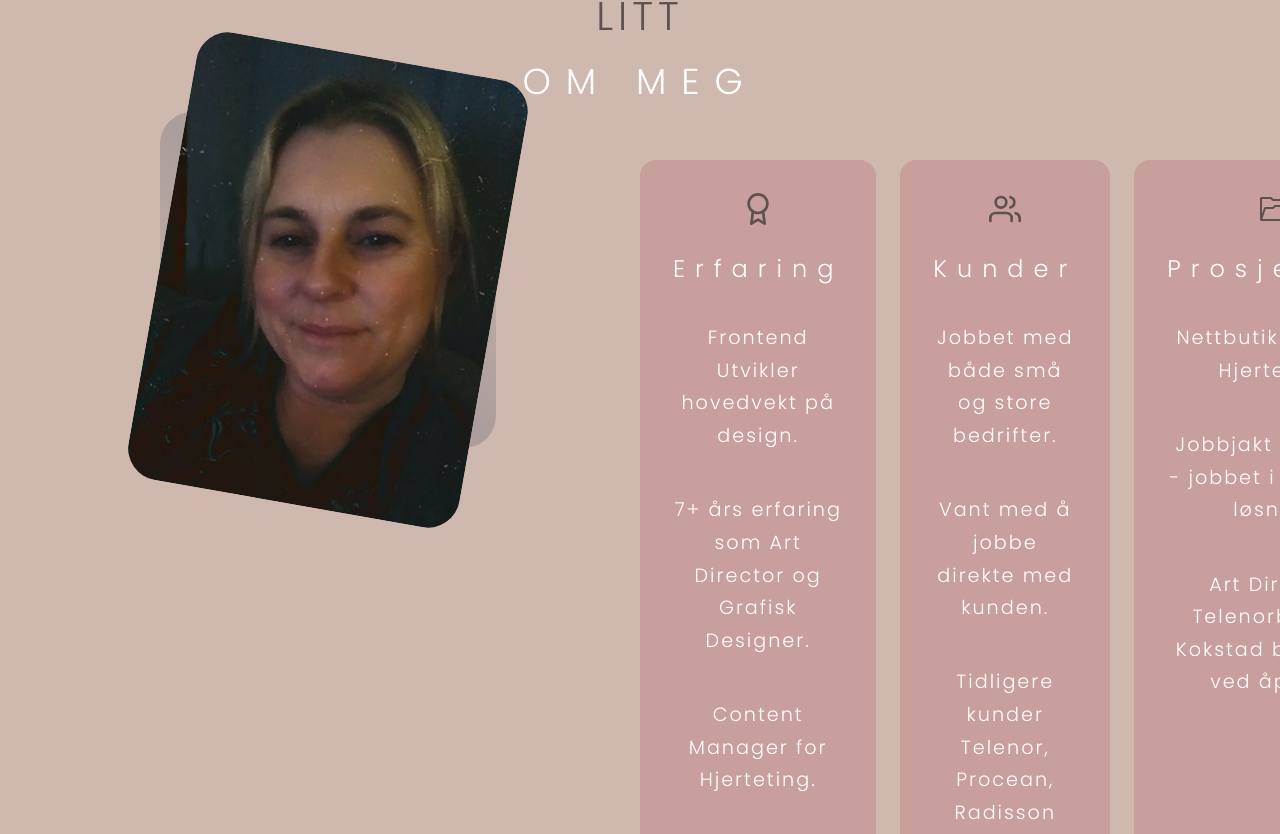
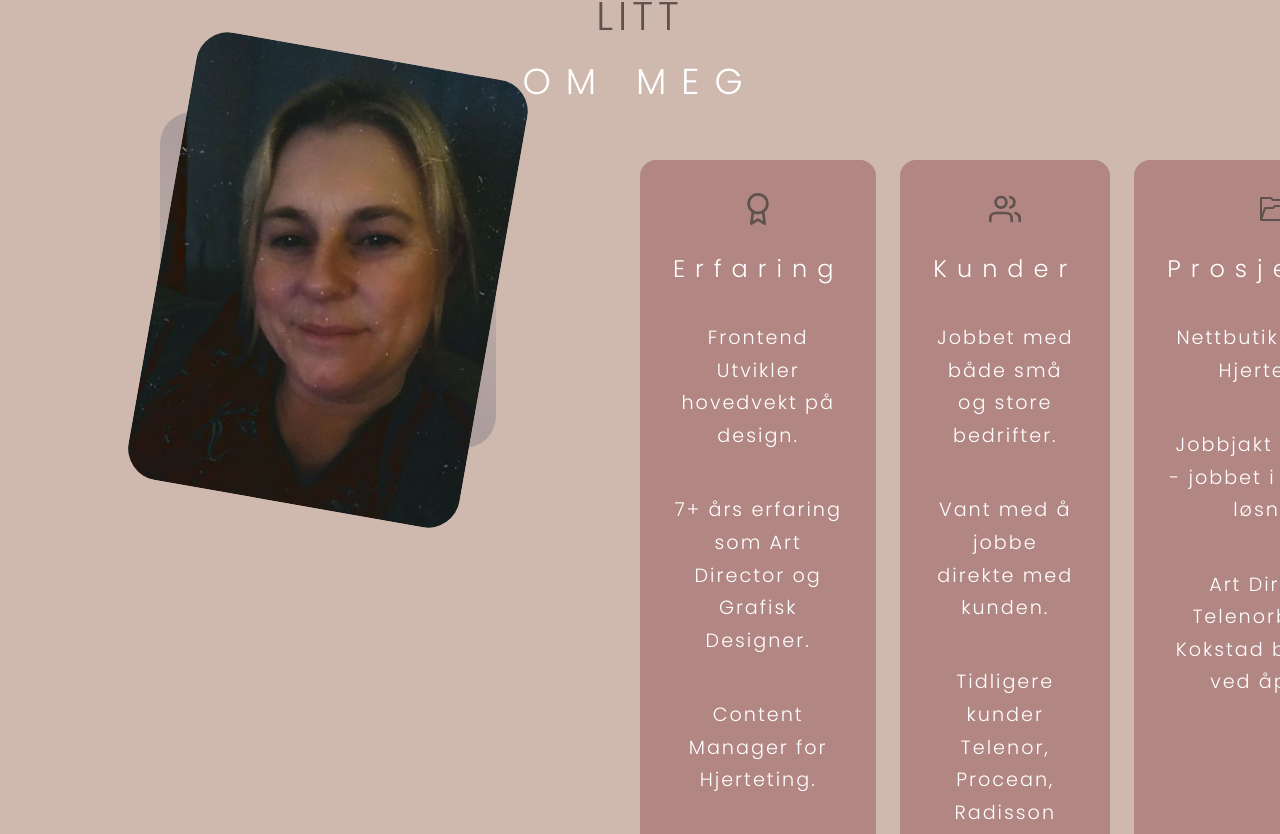
Before and after one commit to Viviann1/praksis-portfolio, a React (Create React App) app: page / in a window 1280 px wide. Shown: the part 946-1780 px from the top of the page. Built offline with nearby package versions, Linux system fonts and the light colour scheme.

Commit message:
adjust color

```diff
--- a/src/index.css
+++ b/src/index.css
@@ -12,7 +12,7 @@
 
 :root {
  --color-bg: #cfb9af;
- --color-bg-variant: #c89f9c;
+ --color-bg-variant: #b18683;
  --color-primary: #ab9d9c;
  --color-primary-variant: #e1beba;
  --color-white: #ffffff;
```
